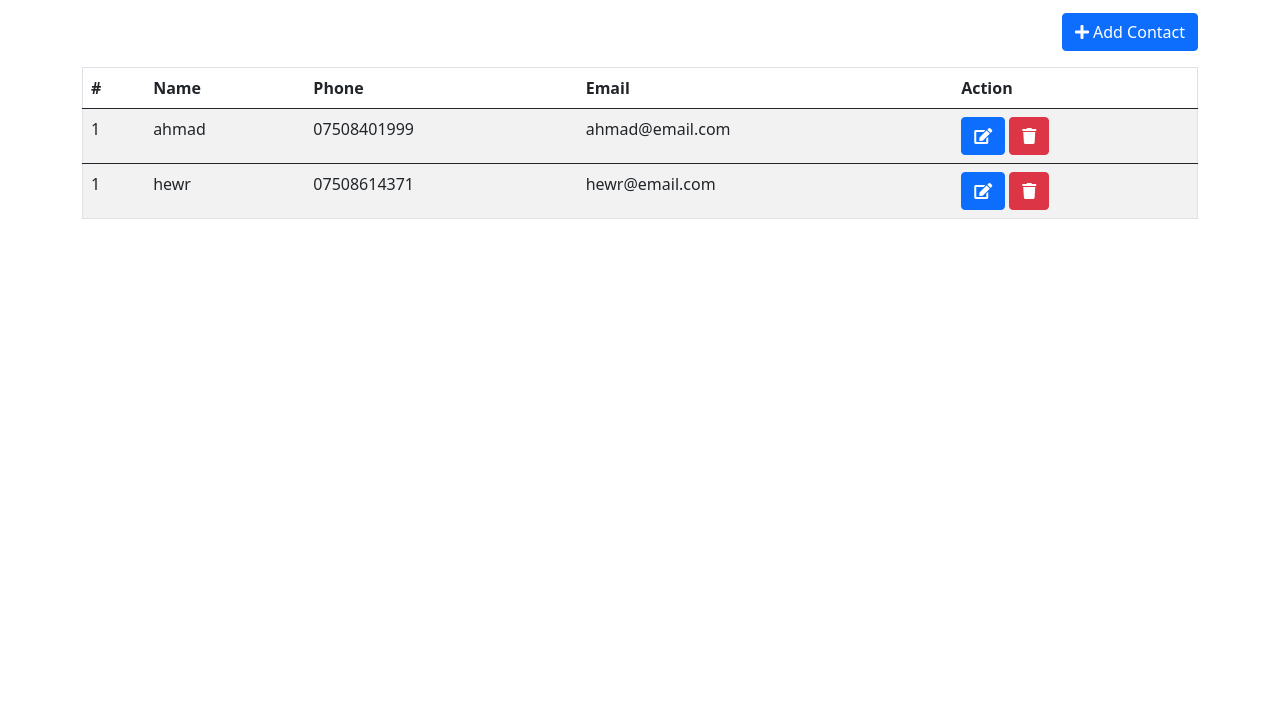
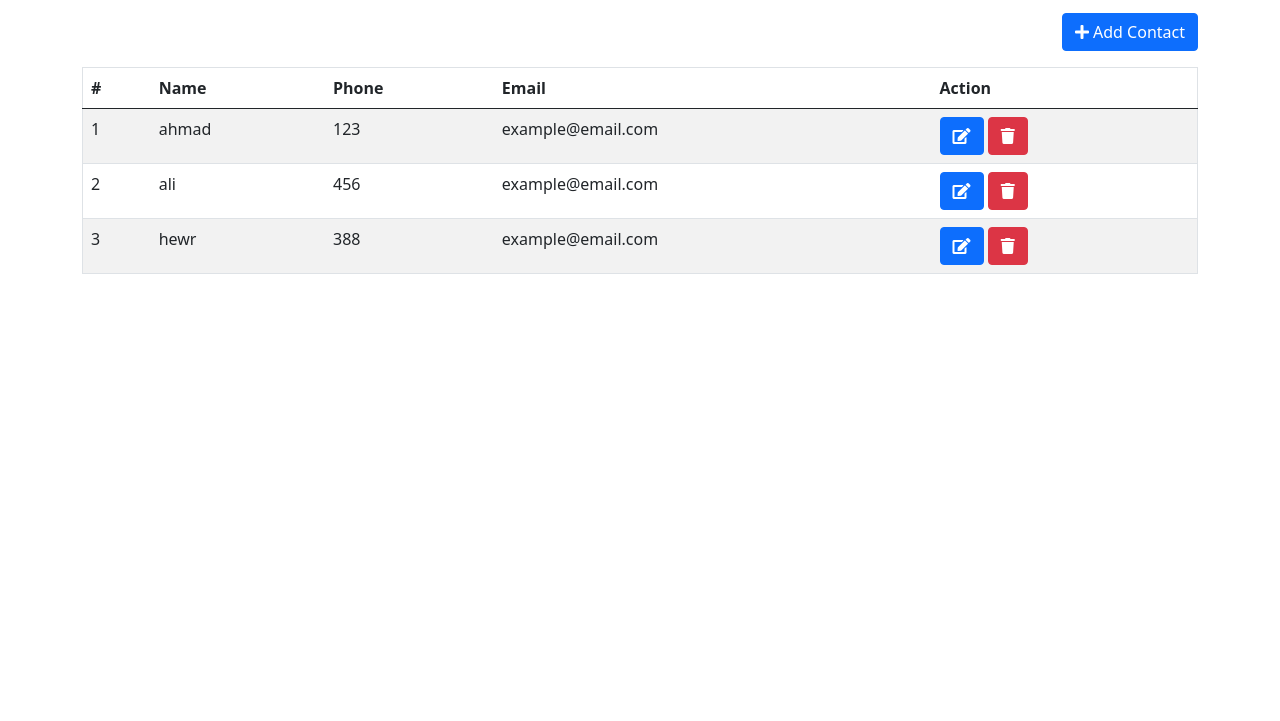
Before and after one commit to Hewr-Srood/webdesign-2021-2nd-assignment, a plain HTML site: page users.html in a window 1280 px wide. Shown: the part 79-800 px from the top of the page. Drawn offline with nearby package versions, Linux system fonts and the light colour scheme.

Commit message:
adding some js

```diff
--- a/js/app.js
+++ b/js/app.js
@@ -1,4 +1,5 @@
 const tableBody = document.getElementById("table-body");
+const editBtn = document.getElementById("edit-btn");
 let id = 1;
 const count = () => {
   for (let i = 0; i <= id; i++) {
@@ -18,6 +19,7 @@ const createRow = (id, name, phone, email) => {
           class="btn btn-primary"
           data-bs-toggle="modal"
           data-bs-target="#modal3"
+          id="edit-btn"
       >
       <i class="fas fa-edit"></i>
   </button>
@@ -28,8 +30,27 @@ const createRow = (id, name, phone, email) => {
   </td>
 </tr>`;
 };
-
-tableBody.insertAdjacentHTML(
-  "afterend",
-  createRow(id, "hewr", "07508614371", "hewr@email.com")
+const ahmad = {
+  name: "ahmad",
+  phone: "123",
+  email: "example@email.com",
+};
+const ali = {
+  name: "ali",
+  phone: "456",
+  email: "example@email.com",
+};
+const hewr = {
+  name: "hewr",
+  phone: "388",
+  email: "example@email.com",
+};
+const example = [ahmad, ali, hewr];
+console.log(ahmad.name);
+example.forEach((i, v) =>
+  tableBody.insertAdjacentHTML(
+    "beforeend",
+    createRow(v + 1, i.name, i.phone, i.email)
+  )
 );
+editBtn.addEventListener("click", () => {});
--- a/users.html
+++ b/users.html
@@ -21,7 +21,7 @@
       <div class="container">
         <a class="navbar-brand" href="#"
           ><img
-            src="./assets/team.svg"
+            src="./assets/bootstrap-5-1.svg"
             alt=""
             width="50"
             height="50"
@@ -106,7 +106,7 @@
                   </tr>
                 </thead>
                 <tbody id="table-body">
-                  <tr>
+                  <!-- <tr>
                     <td>1</td>
                     <td>ahmad</td>
                     <td>07508401999</td>
@@ -125,7 +125,7 @@
                         <i class="fas fa-trash"></i>
                       </button>
                     </td>
-                  </tr>
+                  </tr> -->
                 </tbody>
               </table>
             </div>
@@ -138,7 +138,7 @@
       <div class="modal-dialog">
         <div class="modal-content">
           <div class="modal-header">
-            <h5 class="modal-title">Add Contact</h5>
+            <h5 class="modal-title">Edit Contact</h5>
             <button
               type="button"
               class="btn-close"
```
